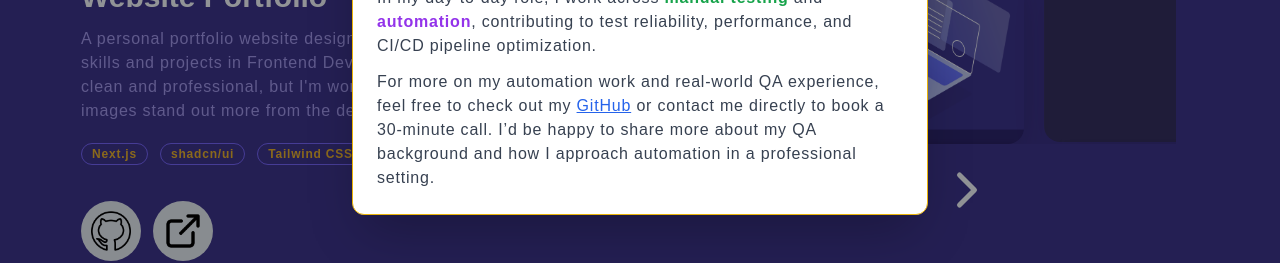
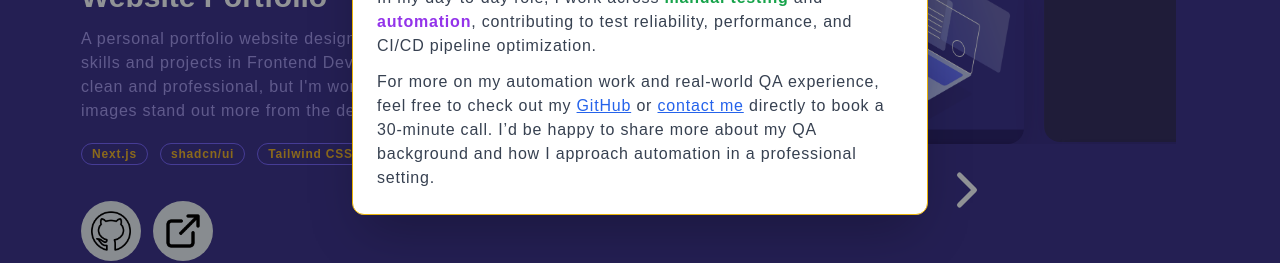
Before and after one commit to artshllk/portfolio, a Next.js app: page /projects in a window 1280 px wide. Shown: the part 378-641 px from the top of the page. Built offline with nearby package versions, Linux system fonts and the light colour scheme; a web font is replaced by a local one.

Commit message:
update Notice Modal

```diff
--- a/src/components/NoticeModal.jsx
+++ b/src/components/NoticeModal.jsx
@@ -72,9 +72,16 @@ export default function NoticeModal() {
                   >
                     GitHub
                   </a>{" "}
-                  or contact me directly to book a 30-minute call. I’d be happy
-                  to share more about my QA background and how I approach
-                  automation in a professional setting.
+                  or{" "}
+                  <a
+                    href="mailto:artshllaku48@gmail.com"
+                    className="text-blue-600 hover:text-blue-800 font-medium underline transition-colors"
+                  >
+                    contact me
+                  </a>{" "}
+                  directly to book a 30-minute call. I’d be happy to share more
+                  about my QA background and how I approach automation in a
+                  professional setting.
                 </p>
               </div>
             </div>
```
